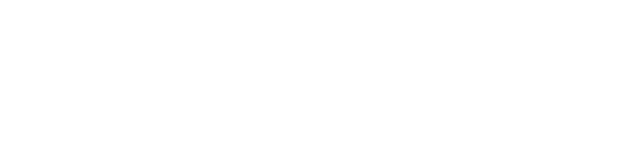
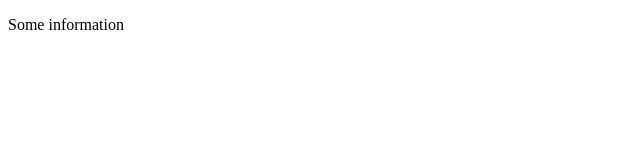
Before and after one commit to Serhii-Orlov/app-01, a plain HTML site: page index.html in a window 1280 px wide. Shown: the whole page, without its empty margins (0-640 px from the left). Drawn offline with Linux system fonts and the light colour scheme.

Commit message:
add paragraph

```diff
--- a/index.html
+++ b/index.html
@@ -6,6 +6,6 @@
     <title>Document</title>
 </head>
 <body>
-
+    <p>Some information</p>
 </body>
 </html>
```
